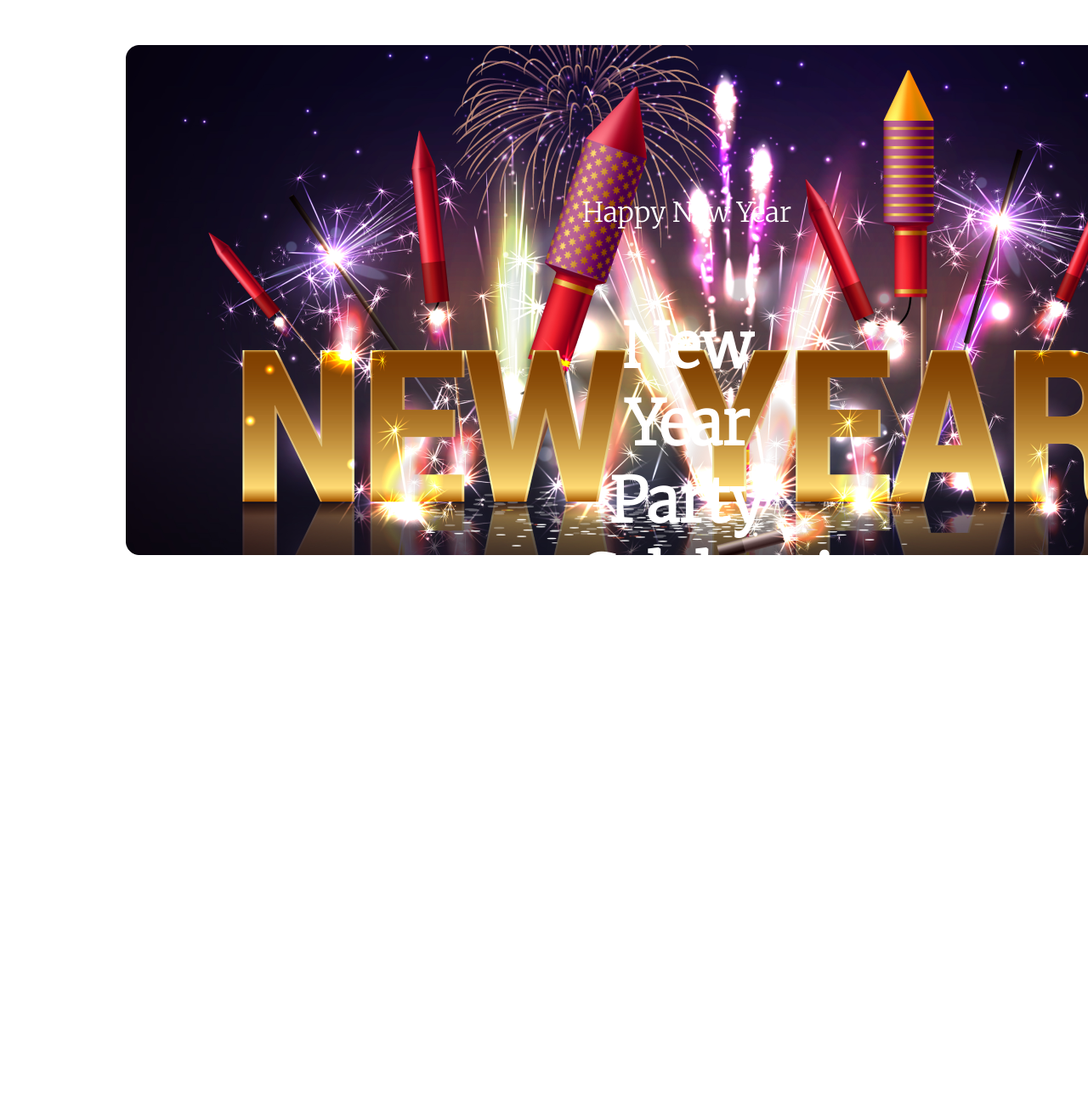
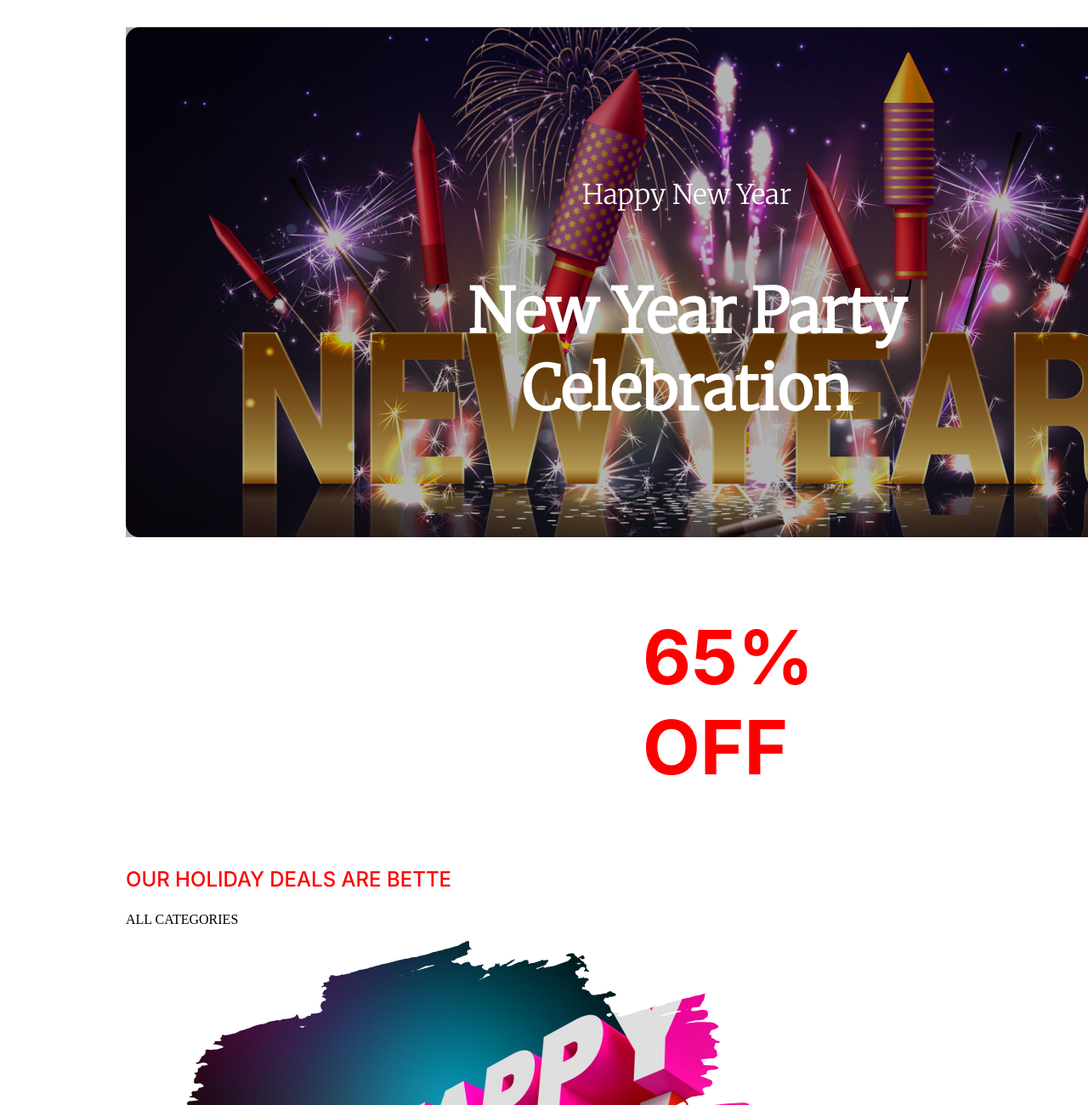
Before and after one commit to saminista7/assignment1, a plain HTML site: page index.html in a window 1280 px wide. Shown: the top 1300 px of the page at 85% size. Before the commit the page ends 800 px from the top, so only its background shows below. Drawn offline with Linux system fonts and the light colour scheme.

Commit message:
intro banner done

```diff
--- a/index.html
+++ b/index.html
@@ -14,10 +14,18 @@
 <body>
     <header class="mainSec">
         <div class="introBanner">
-            <h5 class="introSubline">Happy New Year</h5>
-            <h2 class="introHeadline">New Year Party Celebration</h2>
+            <p class="introSubline">Happy New Year</p>
+            <p class="introHeadline">New Year Party Celebration</p>
         </div>
     </header>
+    <section class="offer">
+        <div class="mainSec">
+            <p class="offerValue">65% OFF</p>
+            <p class="offerInfo">OUR HOLIDAY DEALS ARE BETTE</p>
+            <p class="category">ALL CATEGORIES</p>
+            <img src="resources/New Year Photo.png" alt="" class="offerHNY">
+        </div>
+    </section>
     <main>
 
     </main>
--- a/styles/styles.css
+++ b/styles/styles.css
@@ -1,8 +1,10 @@
 .introBanner {
-    background-image: url("../resources/Banner\ Image.png");
+    background-image: linear-gradient(rgba(0, 0, 0, 0.3), rgba(0, 0, 0, 0.3)), url("../resources/Banner\ Image.png");
     width: 1320px;
     height: 600px;
-    background
+
+
+
 }
 
 .introSubline {
@@ -11,14 +13,17 @@
     font-style: normal;
     font-weight: 400;
     color: white;
-    padding: 177px 530px 16px;
+    padding-top: 177px;
+    padding-left: 530px;
+    padding-right: 530px;
     text-align: center;
 }
 
 .introHeadline {
 
     color: white;
-    padding: 16px 530px;
+    padding-right: 344px;
+    padding-left: 344px;
     text-align: center;
     font-family: Merriweather;
     font-size: 72px;
@@ -28,6 +33,26 @@
 }
 
 .mainSec {
+margin: 0px 140px;
 
-    margin: 50px 140px;
 }
+
+
+
+.offerValue {
+    color: #F00;
+    font-family: Inter;
+    font-size: 88px;
+    font-style: normal;
+    font-weight: 700;
+    padding-left: 608px;
+    padding-right: 607px;
+}
+
+.offerInfo {
+    color: #F00;
+    font-family: Inter;
+    font-size: 24px;
+    font-style: normal;
+    font-weight: 500;
+}
```
